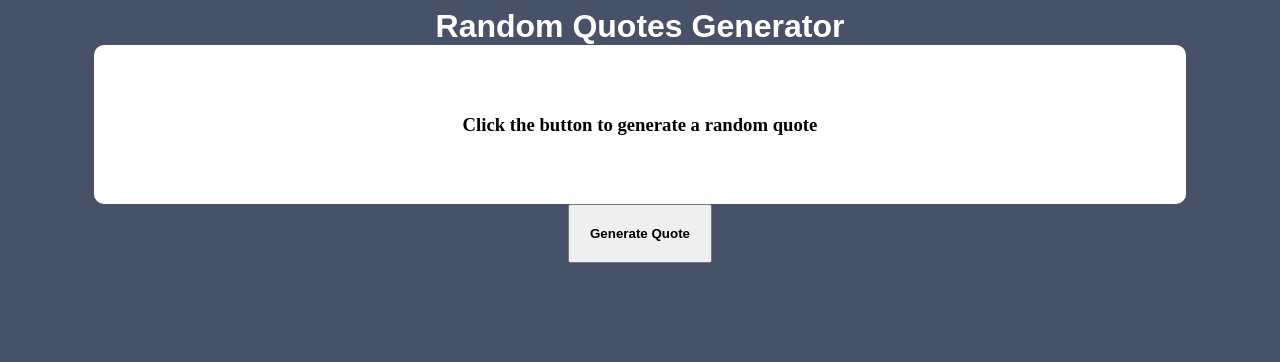
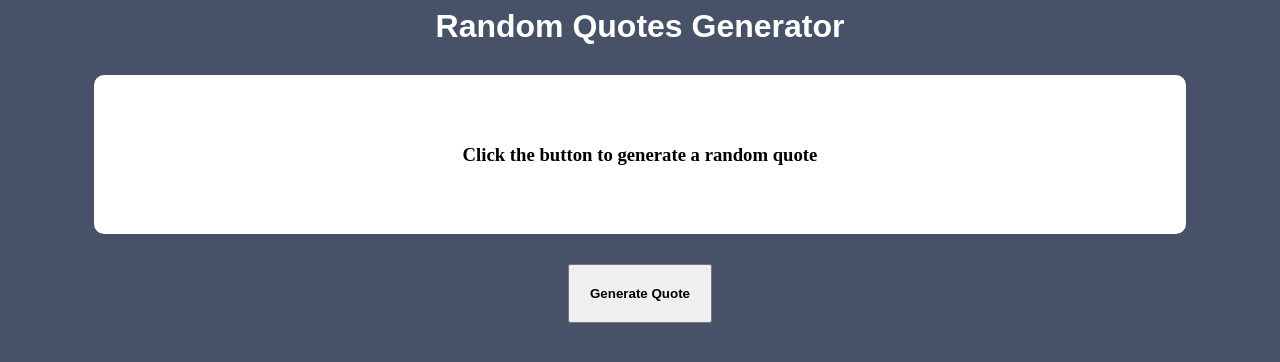
Before and after one commit to rohitkay/random-quotes-machine, a plain HTML site: page index.html in a window 1280 px wide. Drawn offline with Linux system fonts and the light colour scheme.

Commit message:
style: add spacing between elements

```diff
--- a/style.css
+++ b/style.css
@@ -5,6 +5,7 @@ body{
 .heading{
     color:white;
     font-family: Arial, Helvetica, sans-serif;
+    padding-bottom: 30px;
 }
 
 .generate-button{
@@ -18,6 +19,7 @@ body{
     padding:50px 40px;
     border-radius: 10px;
     margin: auto;
+    margin-bottom: 30px;
 }
 
 .heading{
```
